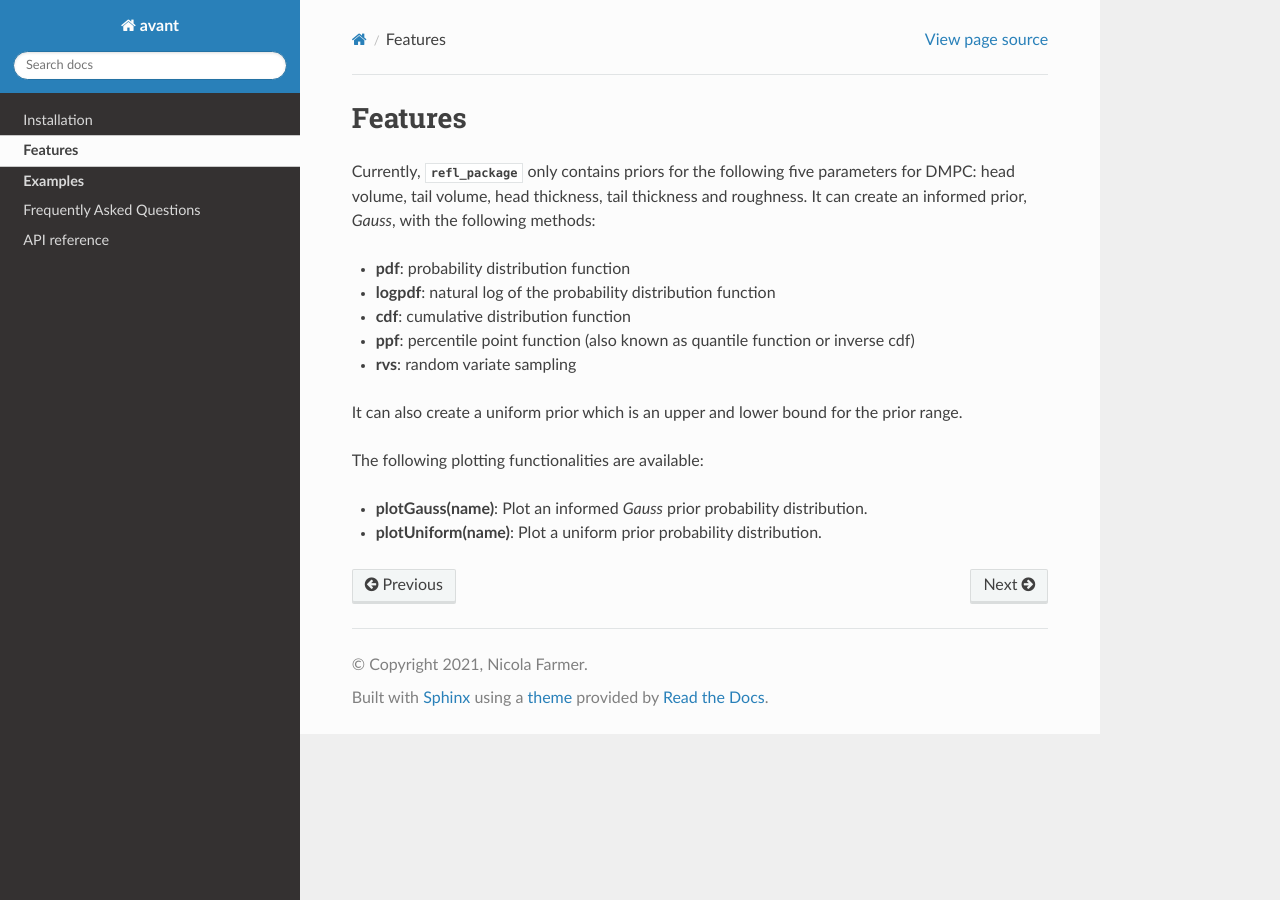
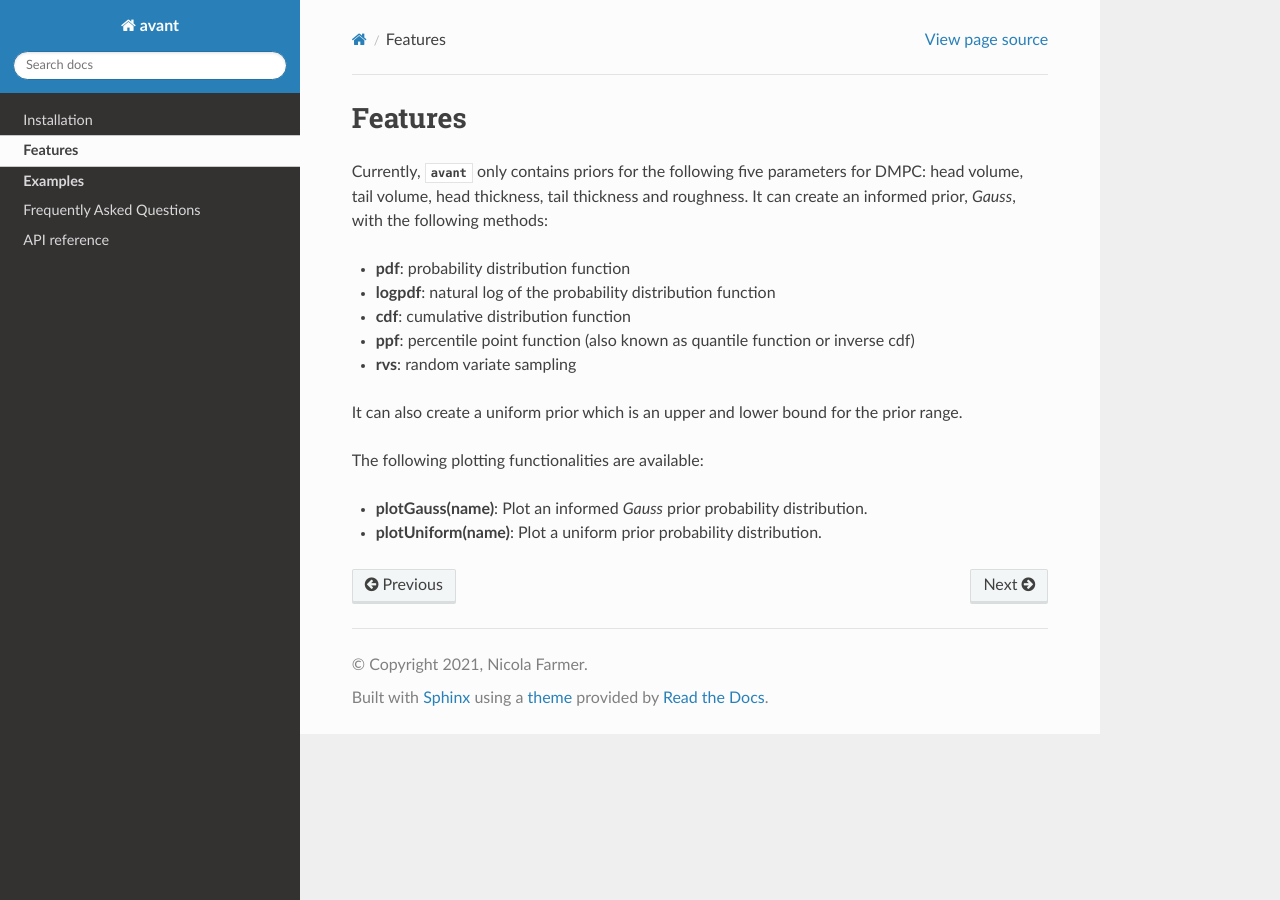
Before and after one commit to nf679/avant, a Sphinx documentation site: the page built from docs/source/features.rst, in a window 1280 px wide. Built offline with Sphinx 7.4.7 and the Read the Docs theme 2.0.0, drawn with Linux system fonts in a browser that asks for light colours; formulas are drawn with MathJax 3.

Commit message:
Update features.rst

```diff
--- a/docs/source/features.rst
+++ b/docs/source/features.rst
@@ -4,7 +4,7 @@
 Features
 =============================
 
-Currently, :py:mod:`refl_package` only contains priors for the following five parameters for DMPC: head volume, tail volume, head thickness, tail thickness and roughness. It can create an informed prior, *Gauss*, with the following methods:
+Currently, :py:mod:`avant` only contains priors for the following five parameters for DMPC: head volume, tail volume, head thickness, tail thickness and roughness. It can create an informed prior, *Gauss*, with the following methods:
 
 * **pdf**: probability distribution function
 * **logpdf**: natural log of the probability distribution function
```
